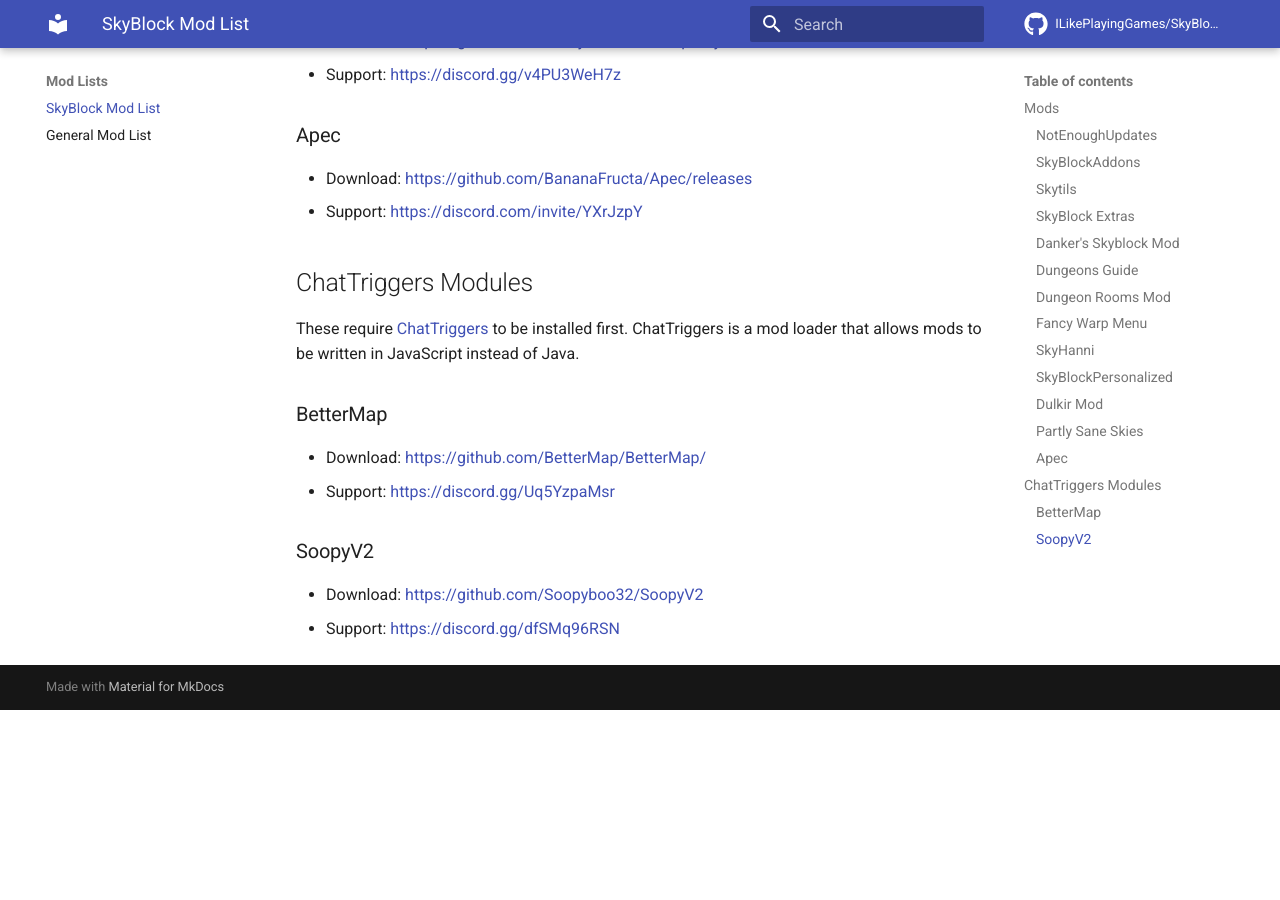
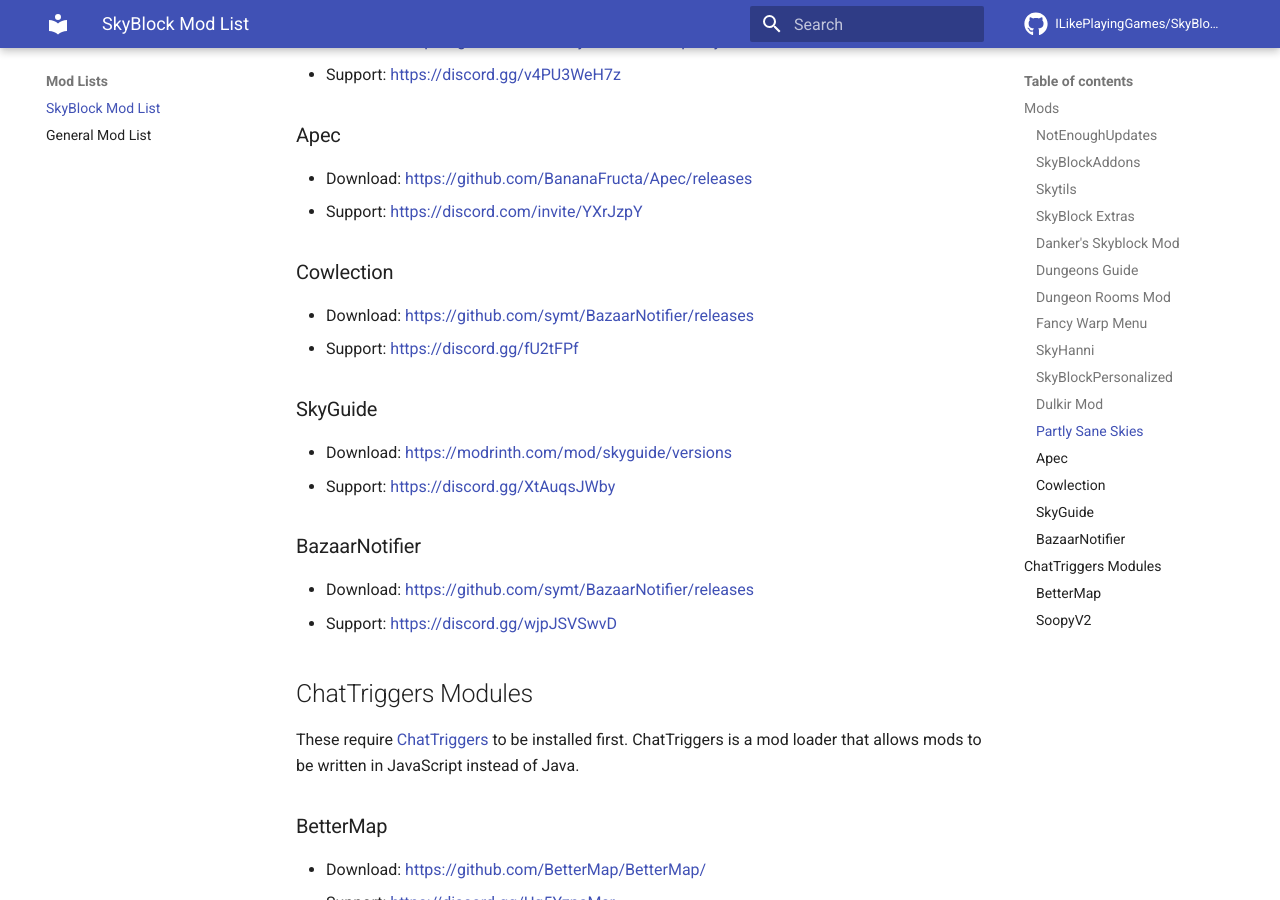
Before and after one commit to ModMalwareInvestigation/SkyBlockModWiki, an MkDocs documentation site: the page built from docs/mod-lists/skyblock-mod-list.md, in a window 1280 px wide and 900 px high, scrolled down 2319 px. Built offline with MkDocs 1.6.1 and Material for MkDocs 9.7.7, drawn with Linux system fonts in a browser that asks for light colours; comment, search, counter and statistics services are not loaded; before the commit the page ends 3029 px from its top, so only the background shows below that.

Commit message:
Added more mods

```diff
--- a/docs/mod-lists/skyblock-mod-list.md
+++ b/docs/mod-lists/skyblock-mod-list.md
@@ -66,6 +66,18 @@
 - Download: https://github.com/BananaFructa/Apec/releases
 - Support: https://discord.com/invite/YXrJzpY
 
+### Cowlection
+- Download: https://github.com/symt/BazaarNotifier/releases
+- Support: https://discord.gg/fU2tFPf
+
+### SkyGuide
+- Download: https://modrinth.com/mod/skyguide/versions
+- Support: https://discord.gg/XtAuqsJWby
+
+### BazaarNotifier
+- Download: https://github.com/symt/BazaarNotifier/releases
+- Support: https://discord.gg/wjpJSVSwvD
+
 ## ChatTriggers Modules
 These require [ChatTriggers](https://www.chattriggers.com) to be installed first.
 ChatTriggers is a mod loader that allows mods to be written in JavaScript instead of Java.
```
